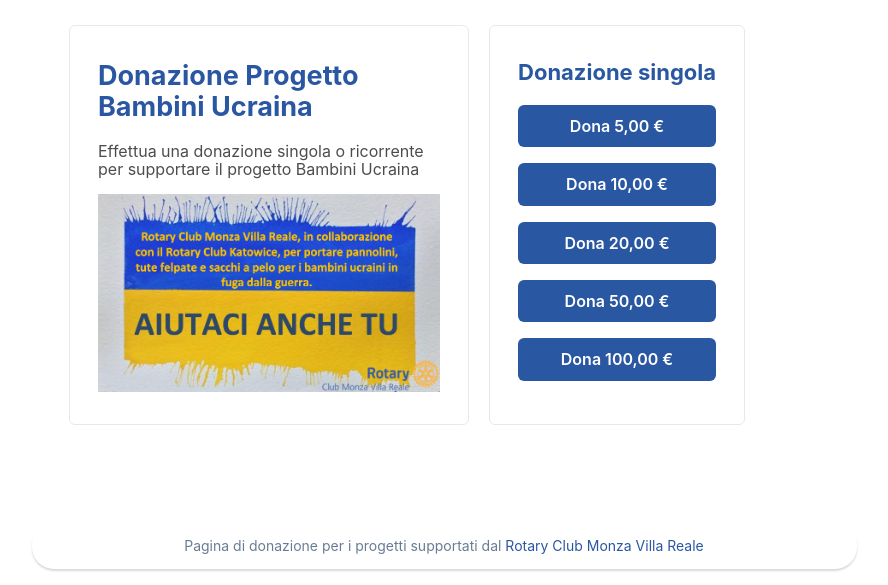
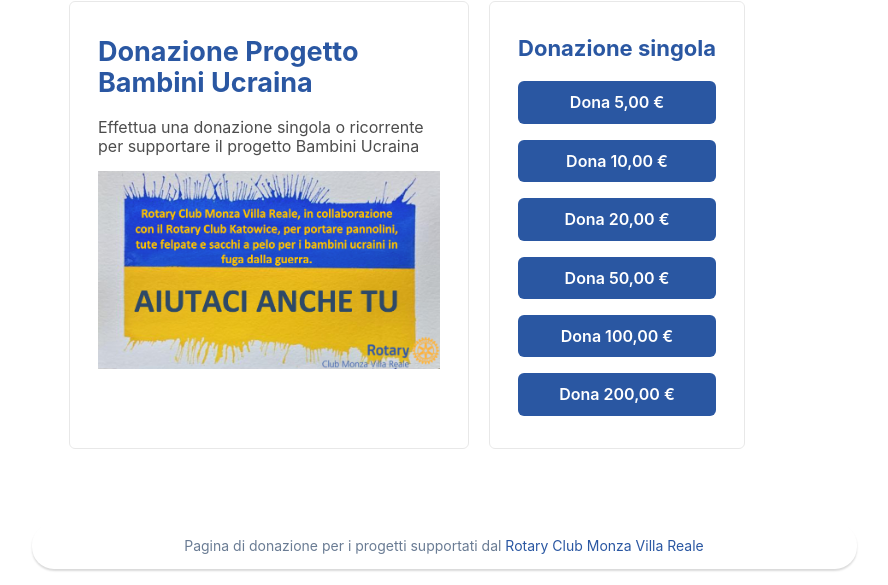
Before and after one commit to donazionircmvr/donazionircmvr.github.io, a plain HTML site: page index.html in a window 1280 px wide. Shown: the part 215-800 px from the top of the page, without its empty margins (196-1084 px from the left). Drawn offline with Linux system fonts and the light colour scheme; a script that the page names is missing.

Commit message:
200 euro

```diff
--- a/index.html
+++ b/index.html
@@ -55,6 +55,12 @@
             >
               Dona 100,00 €
             </button>
+            <button
+              data-checkout-mode="payment"
+              data-price-id="price_1KfQ3YIT7gPyyIqslTBYryiQ"
+            >
+              Dona 200,00 €
+            </button>
           </section>
 
         </div>
```
Also changed, not shown: 1 other file.
